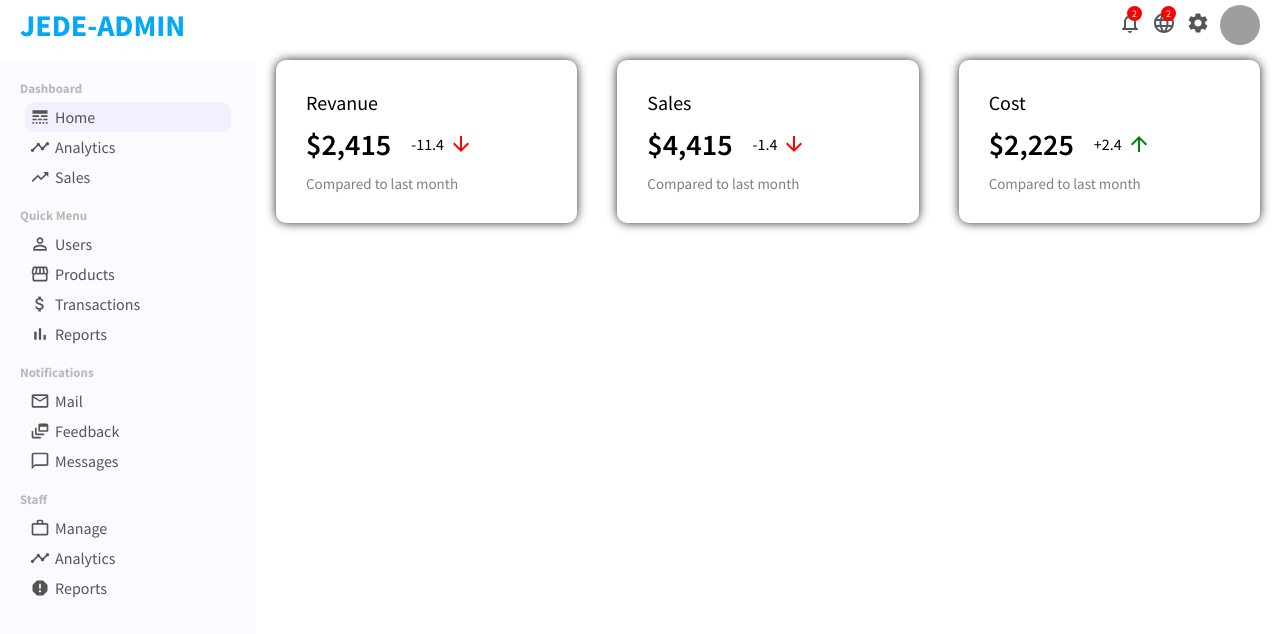
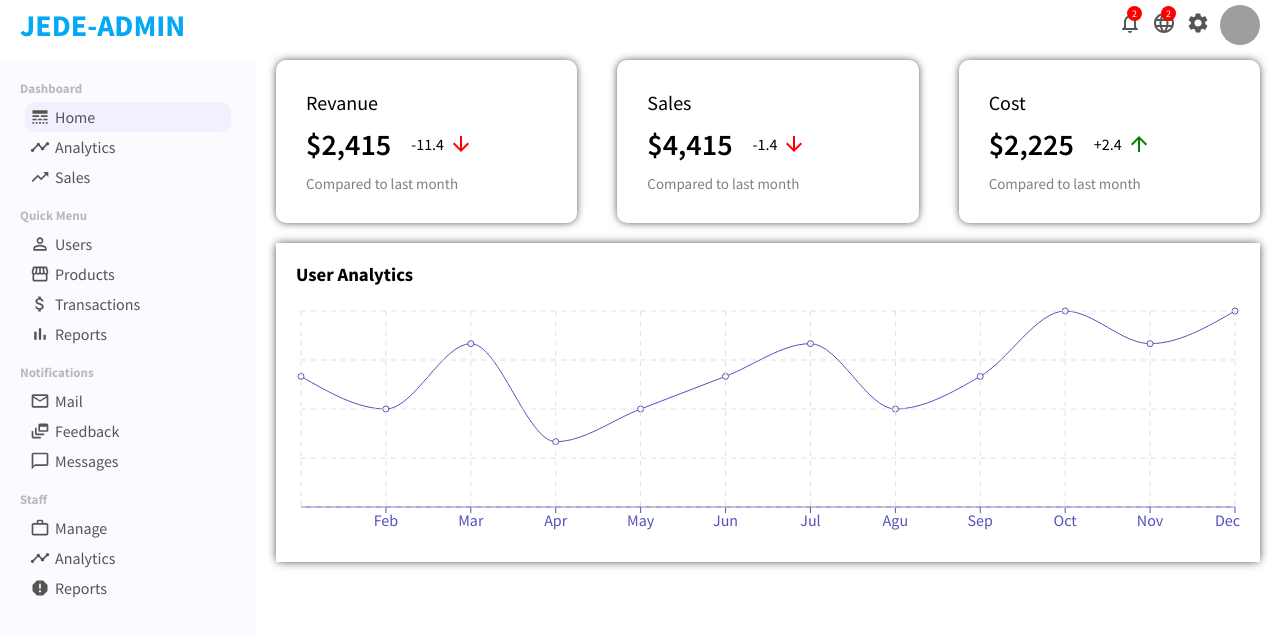
Before and after one commit to JonnathanE/admin-dashboard-react, a React (Create React App) app: page / in a window 1280 px wide. Shown: the top 634 px of the page. Built offline with nearby package versions, Linux system fonts and the light colour scheme; grey boxes are pictures that could not be loaded.

Commit message:
create chart

```diff
--- /dev/null
+++ b/src/components/Chart/Chart.jsx
@@ -0,0 +1,22 @@
+import React from 'react';
+import './chart.css';
+import { LineChart, Line, XAxis, CartesianGrid, Tooltip, ResponsiveContainer } from 'recharts';
+
+
+const Chart = ({ title, data, dataKey, grid }) => {
+    return (
+        <div className="chart">
+            <h3 className="chartTitle">{title}</h3>
+            <ResponsiveContainer width='100%' aspect={4 / 1}>
+                <LineChart data={data}>
+                    <XAxis dataKey='name' stroke='#5550bd' />
+                    <Line type='monotone' dataKey={dataKey} stroke='#5550bd' />
+                    <Tooltip />
+                    {grid && <CartesianGrid stroke='#e0dfdf' strokeDasharray='5 5' />}
+                </LineChart>
+            </ResponsiveContainer>
+        </div>
+    );
+};
+
+export default Chart;
--- /dev/null
+++ b/src/components/Chart/chart.css
@@ -0,0 +1,10 @@
+.chart {
+    margin            : 20px;
+    padding           : 20px;
+    -webkit-box-shadow: 0px 0px 9px -1px rgba(0, 0, 0, 0.8);
+    box-shadow        : 0px 0px 9px -1px rgba(0, 0, 0, 0.8);
+}
+
+.chartTitle {
+    margin-bottom: 20px;
+}
--- a/src/components/FeatureInfo/featuredInfo.css
+++ b/src/components/FeatureInfo/featuredInfo.css
@@ -10,8 +10,8 @@
     padding           : 30px;
     border-radius     : 10px;
     cursor            : pointer;
-    -webkit-box-shadow: 0px 0px 11px -1px #000000;
-    box-shadow        : 0px 0px 11px -1px #000000;
+    -webkit-box-shadow: 0px 0px 9px -1px rgba(0, 0, 0, 0.8);
+    box-shadow        : 0px 0px 9px -1px rgba(0, 0, 0, 0.8);
 }
 
 .featuredTitle {
--- /dev/null
+++ b/src/data.js
@@ -0,0 +1,50 @@
+export const userData = [
+    {
+        name: 'Jan',
+        "Active User": 4000,
+    },
+    {
+        name: 'Feb',
+        "Active User": 3000,
+    },
+    {
+        name: 'Mar',
+        "Active User": 5000,
+    },
+    {
+        name: 'Apr',
+        "Active User": 2000,
+    },
+    {
+        name: 'May',
+        "Active User": 3000,
+    },
+    {
+        name: 'Jun',
+        "Active User": 4000,
+    },
+    {
+        name: 'Jul',
+        "Active User": 5000,
+    },
+    {
+        name: 'Agu',
+        "Active User": 3000,
+    },
+    {
+        name: 'Sep',
+        "Active User": 4000,
+    },
+    {
+        name: 'Oct',
+        "Active User": 6000,
+    },
+    {
+        name: 'Nov',
+        "Active User": 5000,
+    },
+    {
+        name: 'Dec',
+        "Active User": 6000,
+    },
+];
--- a/src/pages/Home/Home.jsx
+++ b/src/pages/Home/Home.jsx
@@ -1,11 +1,17 @@
 import React from 'react';
+import Chart from '../../components/Chart/Chart';
 import FeaturedInfo from '../../components/FeatureInfo/FeaturedInfo';
 import './home.css';
+
+import { userData } from '../../data';
+;
+
 
 const Home = () => {
     return (
         <div className='home'>
             <FeaturedInfo />
+            <Chart title='User Analytics' data={userData} dataKey='Active User' grid />
         </div>
     );
 };
```
